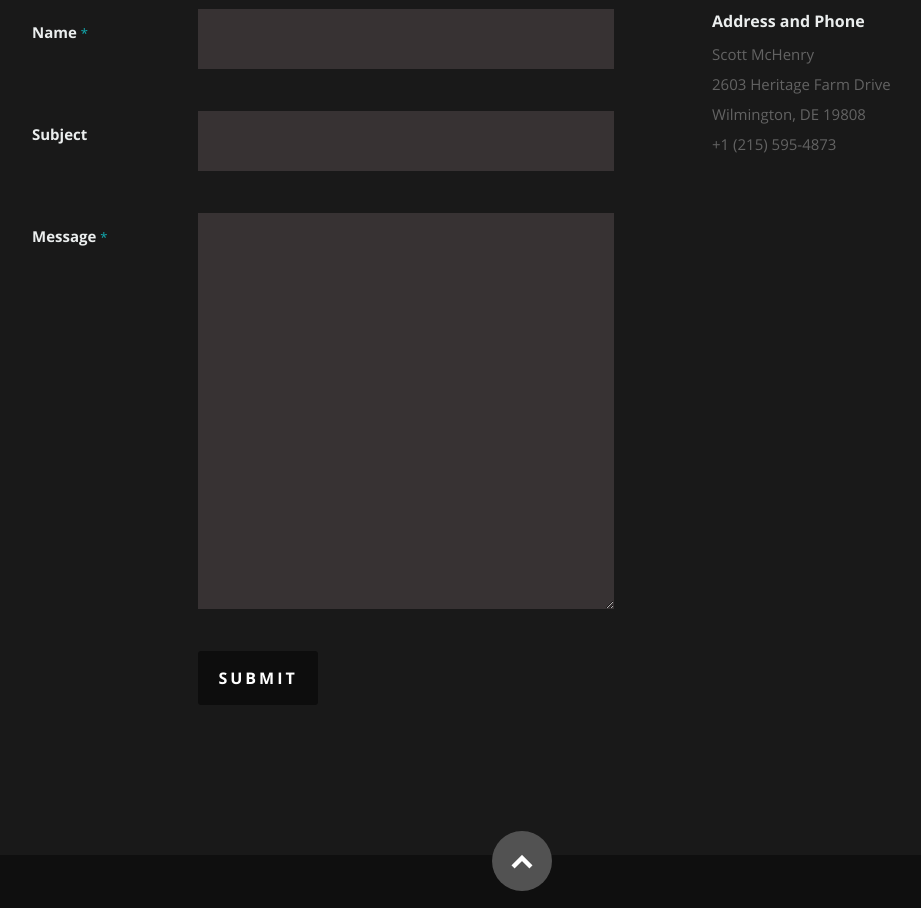
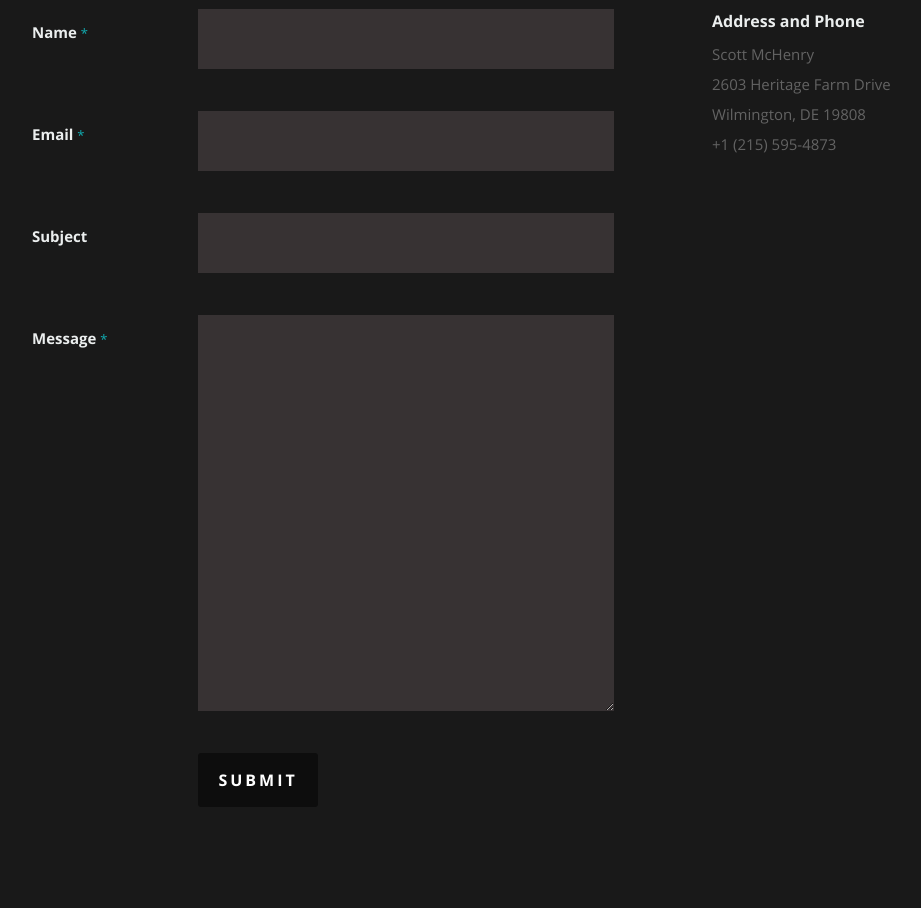
Before and after one commit to tbakerx/react-resume-template, a React (Create React App) app: page / in a window 1280 px wide. Shown: the part 5620-6528 px from the top of the page, without its empty margins (118-1039 px from the left). Built offline with nearby package versions, Linux system fonts and the light colour scheme.

Commit message:
Starting to add back in emailing feature

```diff
--- a/public/js/init.js
+++ b/public/js/init.js
@@ -142,11 +142,13 @@
       $('#image-loader').fadeIn();
 
       var contactName = $('#contactForm #contactName').val();
+      var contactEmail = $('#contactForm #contactEmail').val();
       var contactSubject = $('#contactForm #contactSubject').val();
       var contactMessage = $('#contactForm #contactMessage').val();
 
       $.getJSON("resumeData.json",function(data) {
-         window.location.href = "mailto:" + data.main.email + "?subject=" + contactName + " - " + contactSubject + "&body=" + contactMessage
+         console.log(contactEmail);
+         window.location.href = `mailto:${data.main.email}?subject=${contactName} - ${contactSubject}&body=${contactMessage}`;
       }).error(function() {
          console.log("error");
       });
--- a/src/Components/Contact.js
+++ b/src/Components/Contact.js
@@ -34,10 +34,13 @@ class Contact extends Component {
 						   <input type="text" defaultValue="" size="35" id="contactName" name="contactName" onChange={this.handleChange}/>
                   </div>
                   <div>
+                     <label htmlFor="contactEmail">Email <span className="required">*</span></label>
+                     <input type="text" defaultValue="" size="35" id="contactEmail" name="contactEmail" onChange={this.handleChange}/>
+                  </div>
+                  <div>
 						   <label htmlFor="contactSubject">Subject</label>
 						   <input type="text" defaultValue="" size="35" id="contactSubject" name="contactSubject" onChange={this.handleChange}/>
                   </div>
-
                   <div>
                      <label htmlFor="contactMessage">Message <span className="required">*</span></label>
                      <textarea cols="50" rows="15" id="contactMessage" name="contactMessage"></textarea>
```
